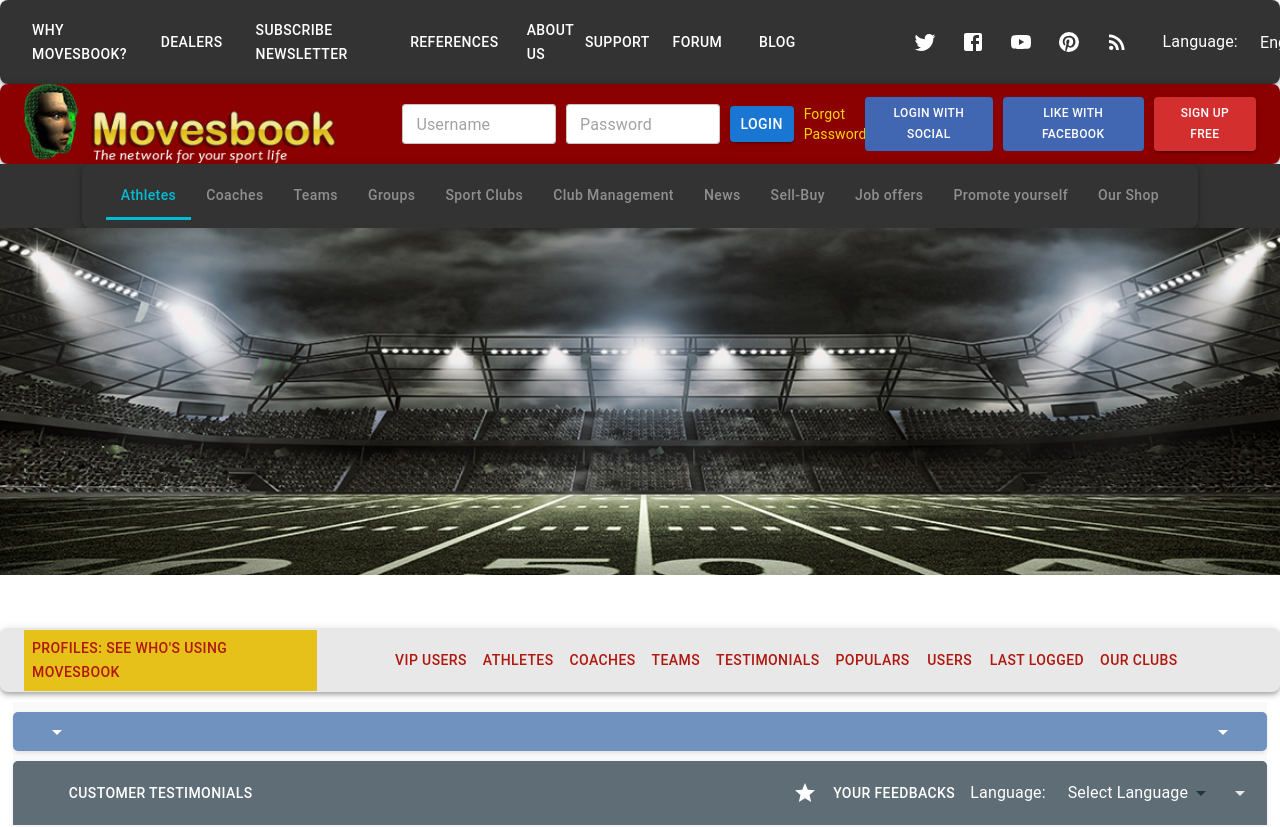
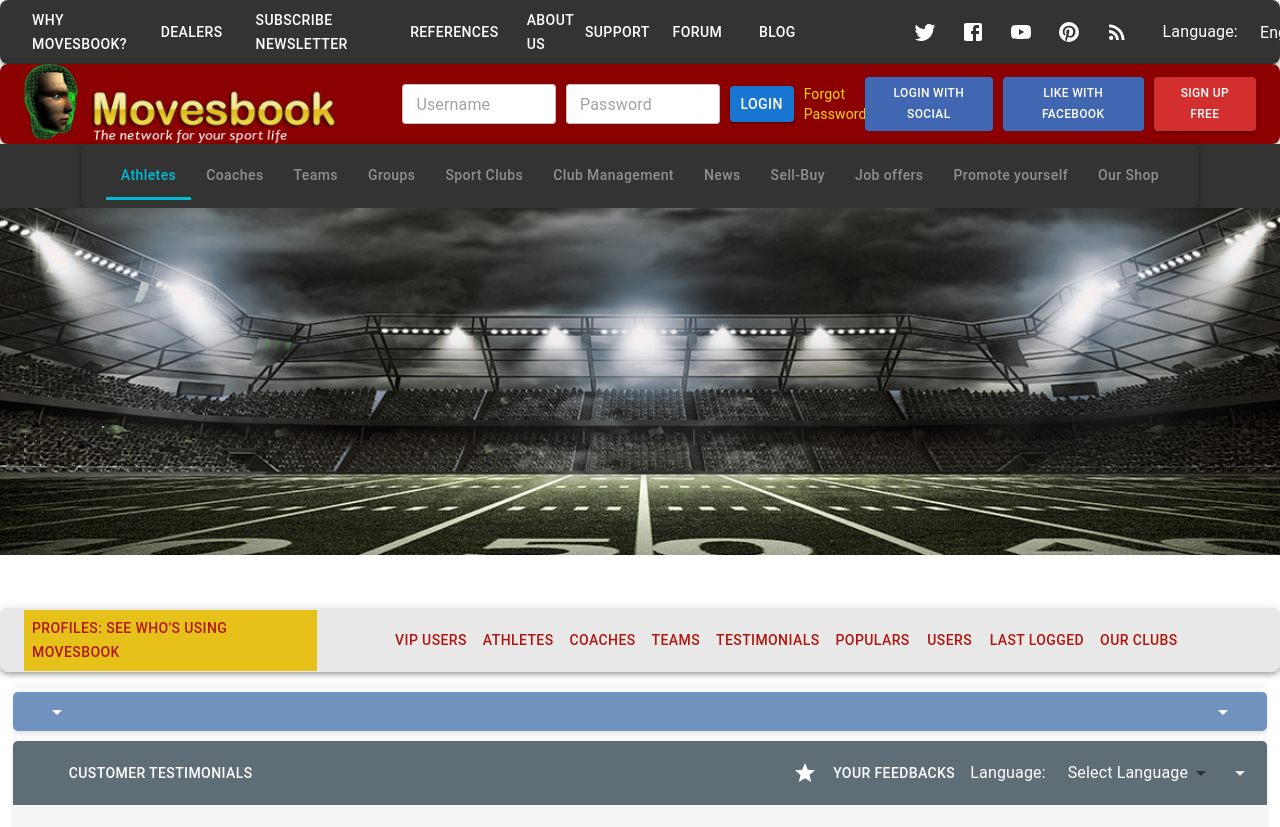
Before and after one commit to sunnyapply614/Laravel-React-Movesbook, a React (Vite) app in the folder starter-frontend/: page / in a window 1280 px wide. Shown: the top 827 px of the page. Built offline with nearby package versions, Linux system fonts and the light colour scheme.

Commit message:
Update HeaderTab

```diff
--- a/starter-frontend/src/components/HeaderTab/HeaderTab.jsx
+++ b/starter-frontend/src/components/HeaderTab/HeaderTab.jsx
@@ -15,7 +15,7 @@ import { Twitter, Facebook, YouTube, Pinterest, RssFeed } from "@mui/icons-mater
 
 const HeaderTab = () => {
   return (
-    <AppBar position="static" sx={{ backgroundColor: "#333", padding: "10px 0" }}>
+    <AppBar position="static" sx={{ backgroundColor: "#333" }}>
       <Toolbar sx={{ justifyContent: "space-between" }}>
         {/* Left Section */}
         <Box sx={{ display: "flex", gap: 3 }}>
```
